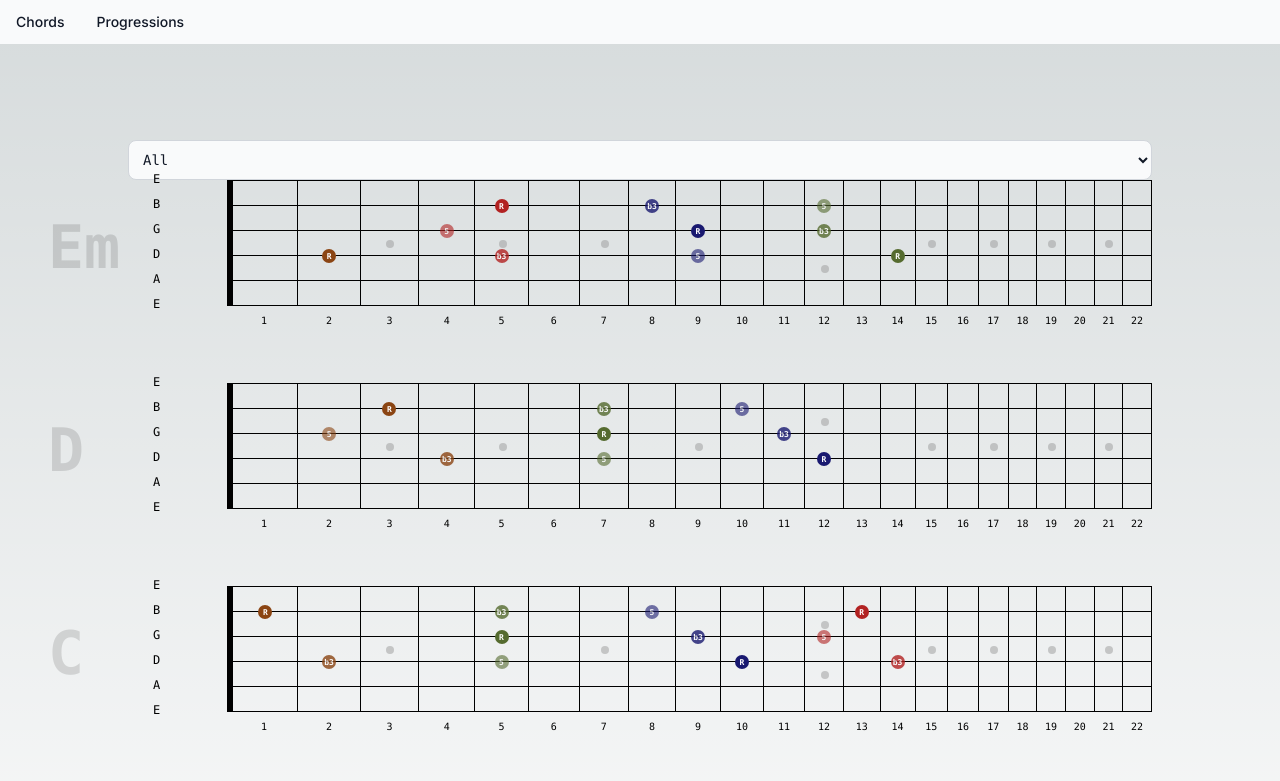
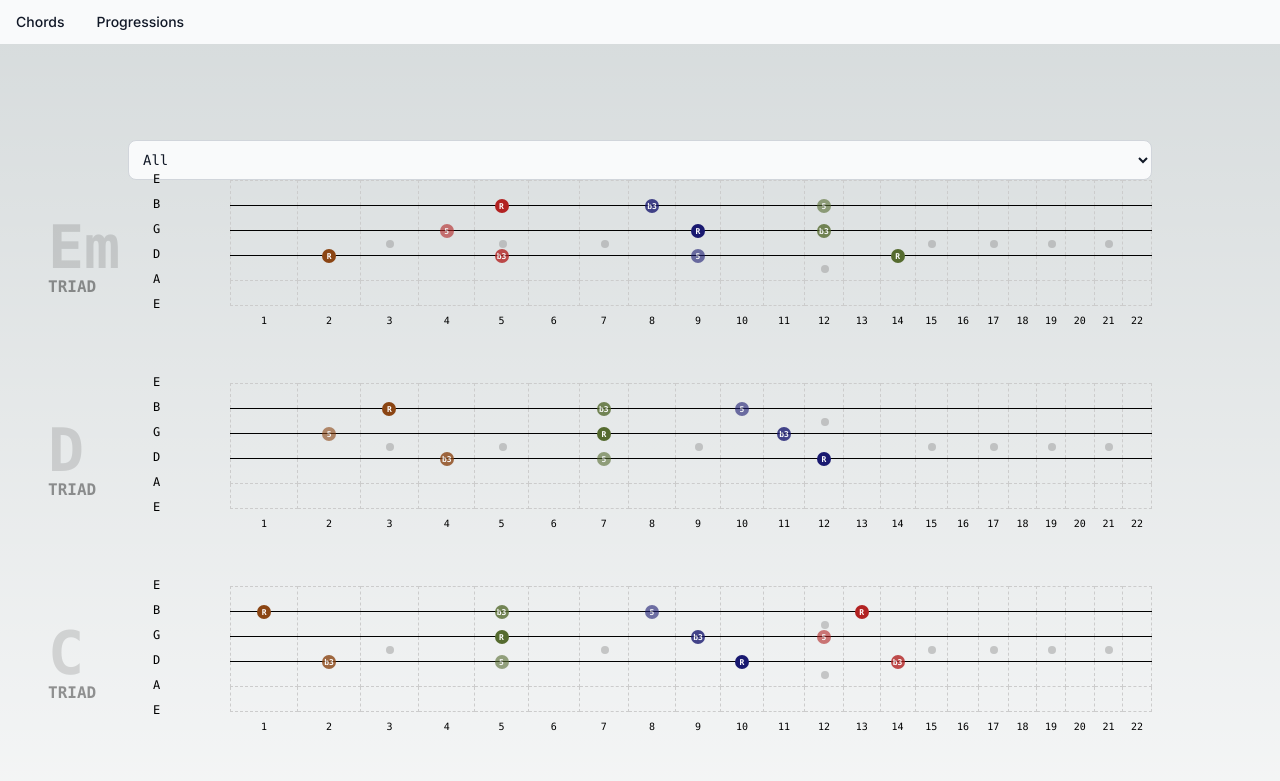
Before and after one commit to mikkelstaerk/guitar-app, a Next.js app: page /progressions/2023-07-07 in a window 1280 px wide. Shown: the top 781 px of the page. Built offline with nearby package versions, Linux system fonts and the light colour scheme.

Commit message:
Added string strum marker

```diff
--- a/src/app/components/Neck.css
+++ b/src/app/components/Neck.css
@@ -10,6 +10,16 @@
   top: 50%;
   margin-top: -20px;
 }
+.guitar h3 {
+  font-size: 16px;
+  opacity: 0.4;
+  font-weight: bold;;
+  position: absolute;
+  left: -80px;
+  top: 50%;
+  margin-top: 20px;
+  text-transform: uppercase;
+}
 
 .guitar table {
   border-collapse: collapse;
@@ -19,12 +29,16 @@
 
 .guitar td {
   height:25px;
-  border: 1px solid black;
+  border: 1px dashed #CCC;
   position: relative;
 }
 .guitar .last td {
-  border: none !important;
+  border: none;
   height: 1px;
+}
+ .guitar tr.touched td {
+  border-top: 1px solid black;
+  /* height:23px; */
 }
 .guitar .numbers td {
   border: none !important;
@@ -33,7 +47,7 @@
 }
 
 .guitar td.key {
-  border: none;
+  border: none !important;
   border-right: 6px solid black;
   width:10%;
   padding-left:25px;
--- a/src/app/components/Neck.tsx
+++ b/src/app/components/Neck.tsx
@@ -9,25 +9,35 @@ function createMarker(marker:string) {
   return <div className={marker}></div>
 }
 
-function createColumns(number:number,chords:Array<Chord>){
+function createColumns(stringNumber:number,chords:Array<Chord>){
 
 
   var td = [];
+  let touched = false;
 
   for (let i=0; i<guitar.frets; i++) {
-    var marker:string = guitar.markers.find(m => m.fret-1==i && m.string-1 == number)!==undefined?"marker":undefined;
+    var marker:string = guitar.markers.find(m => m.fret-1==i && m.string-1 == stringNumber)!==undefined?"marker":undefined;
     chords.forEach((chord, index) => {
 
-      var position = chord.positions.find(m => m.fret-1==i && m.string == number);
+      if(i==0) {
+        if(chord.positions.find(m => m.fret==0 && m.string == stringNumber)) {
+          touched = true;
+        }
+      }
+
+      var position = chord.positions.find(m => m.fret-1==i && m.string == stringNumber);
       if(position !== undefined) {
         marker = "marker chord "+ ("chord"+index.toString()+" ") + (position.key==0?"root":position.key==3?"third":"fifth");
+        touched = true;
       }
     });
       td.push(
-          <td key={"pos-"+i+"-"+number} className={"fret"+(i+1).toString()}>{marker!==undefined ? createMarker(marker):""}</td>
+          <td key={"pos-"+i+"-"+stringNumber} className={"fret"+(i+1).toString()}>{marker!==undefined ? createMarker(marker):""}</td>
       )
   }
-  return td;
+
+
+  return {columns: td, touched:touched};
 }
 
 function createNumbers() {
@@ -47,12 +57,16 @@ export default function Neck(props) {
   }
 
   const title = chords[0]?.key + (chords[0]?.scale==='minor'?"m":"");
+  const subtitle = chords[0]?.type;
 
   const items = [];
         for (const guitarString of guitar.strings) {
-            items.push(<tr className={guitarString.number==6?"last":""} key={guitarString.number}>
+            const columns = createColumns(guitarString.number, chords);
+            const styles = (guitarString.number==6?"last":"") + (columns.touched===true?" touched":"");
+
+            items.push(<tr className={styles} key={guitarString.number}>
               <td className='key'><p>{guitarString.key}</p></td>
-              {createColumns(guitarString.number, chords)}
+              {columns.columns}
             </tr>)
         }
 
@@ -63,6 +77,7 @@ export default function Neck(props) {
       <div className="instrument guitar">
         <div className="bar"></div>
         <h2>{title}</h2>
+        <h3>{subtitle}</h3>
         <table>
           <tbody>{items}</tbody>
         </table>
--- a/src/app/components/chord-finder.tsx
+++ b/src/app/components/chord-finder.tsx
@@ -33,9 +33,11 @@ export default function ChordFinder() {
 
   return (
     <div>
+    <div className="w-full max-w-5xl items-center">
+      <ChooseKey callback={updateKey} />
+      <ChooseScale callback={updateScale} />
+    </div>
         <div className="w-full max-w-5xl items-center">
-          <ChooseKey callback={updateKey} />
-          <ChooseScale callback={updateScale} />
           {key} - {scale}
         </div>
 
--- a/src/app/data/chords.json
+++ b/src/app/data/chords.json
@@ -807,16 +807,16 @@
             "scale":"minor",
             "key":"A",
             "positions":[
-                {"string":1, "fret": 0, "key":0},
-                {"string":2, "fret": 1, "key":0},
+                {"string":1, "fret": 0, "key":5},
+                {"string":2, "fret": 1, "key":3},
                 {"string":3, "fret": 2, "key":0},
-                {"string":4, "fret": 2, "key":0},
+                {"string":4, "fret": 2, "key":5},
                 {"string":5, "fret": 0, "key":0}
             ]
         },
         {
             "type":"chord",
-            "scale":"minor",
+            "scale":"major",
             "key":"A",
             "positions":[
                 {"string":1, "fret": 0, "key":0},
```
